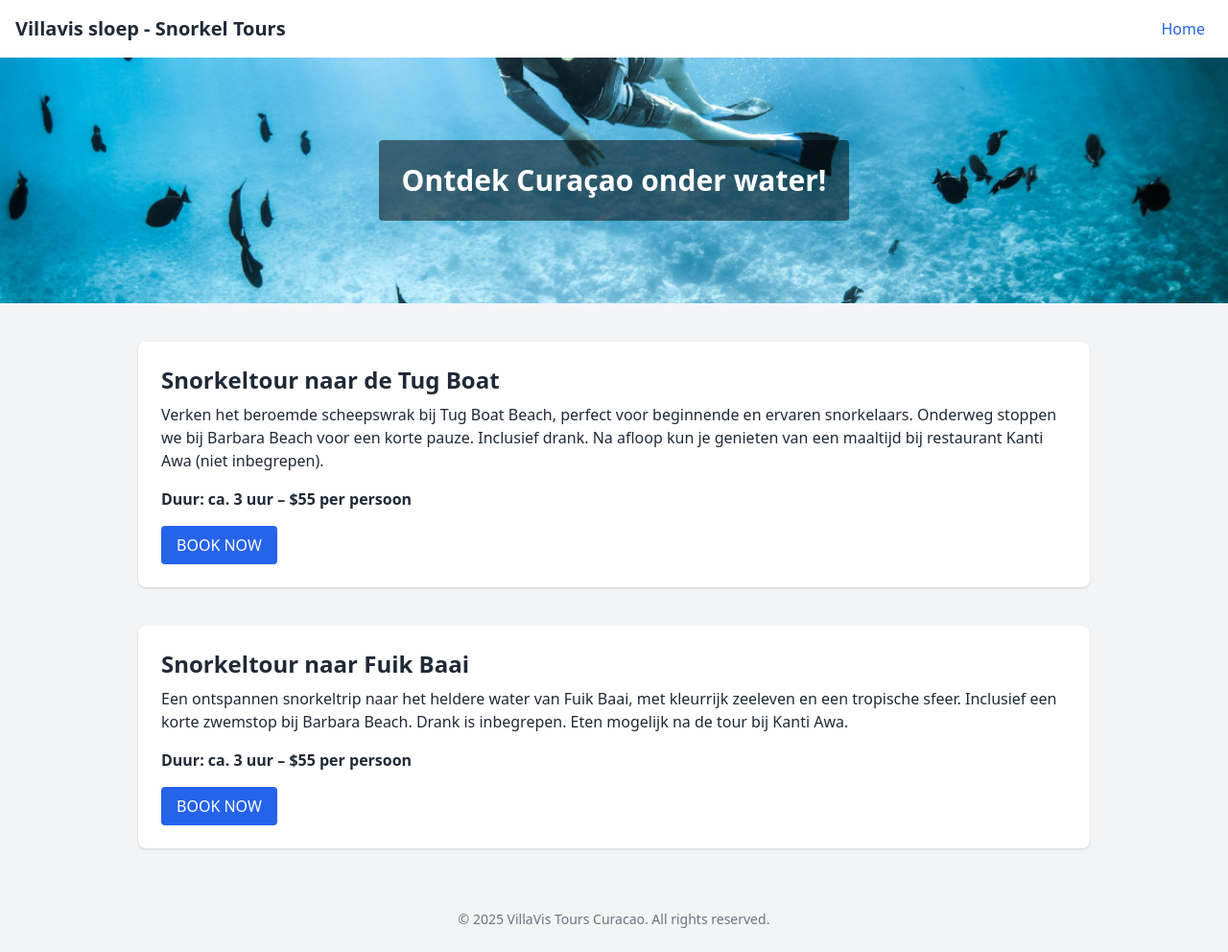
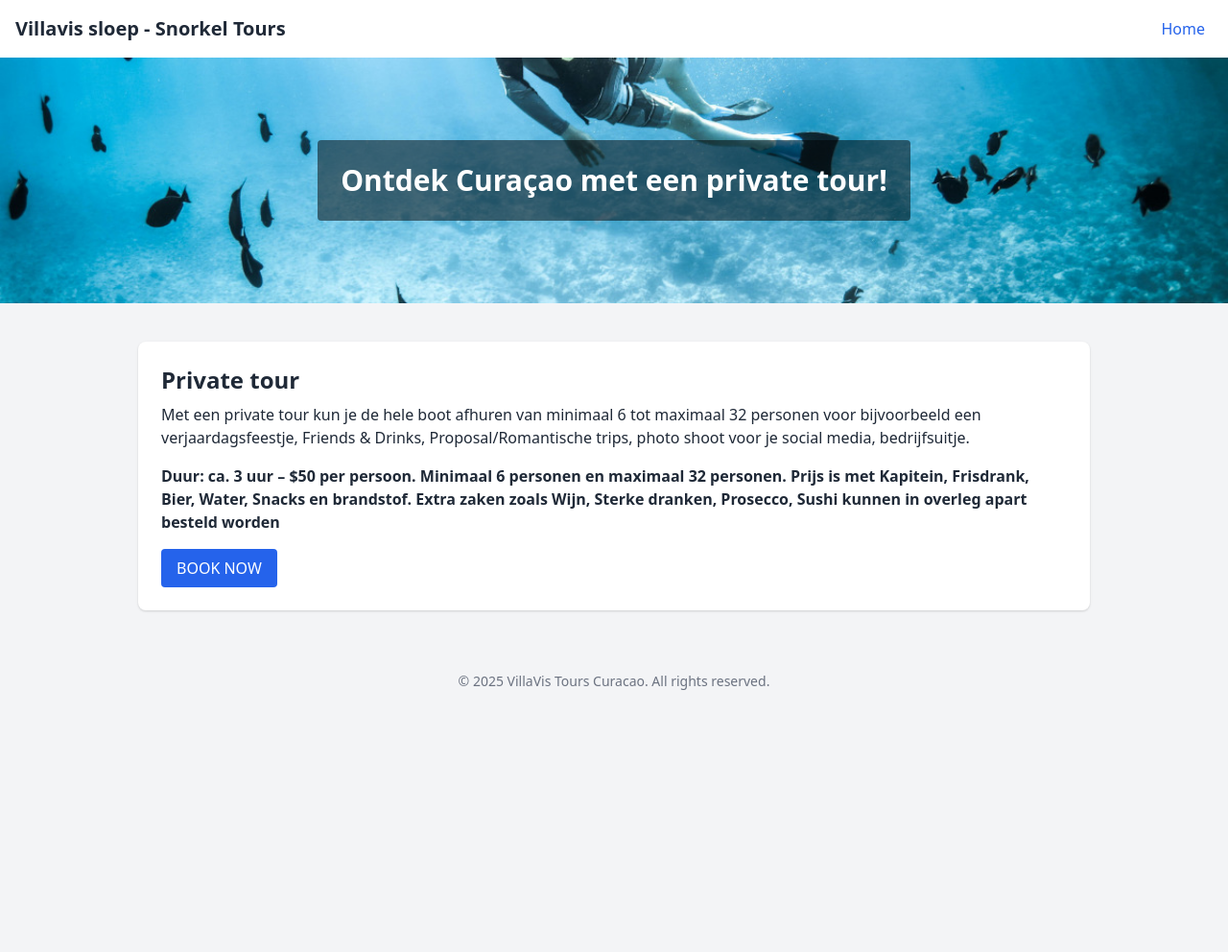
Before and after one commit to tjaracas/villavistours, a Jekyll site: the page snorkel.html, which Jekyll copies as it is, in a window 1280 px wide. Shown: the whole page at 96% size. Built offline with Jekyll 4.4.1, drawn with Linux system fonts in a browser that asks for light colours; after the commit the page ends 900 px from its top, so only the background shows below that.

Commit message:
Update snorkel.html

```diff
--- a/snorkel.html
+++ b/snorkel.html
@@ -17,29 +17,22 @@
 
   <section class="bg-cover bg-center h-64 text-white flex items-center justify-center" style="background-image: url('images/snorkel.jpg');">
     <div class="bg-black bg-opacity-50 p-6 rounded">
-      <h2 class="text-3xl font-bold">Ontdek Curaçao onder water!</h2>
+      <h2 class="text-3xl font-bold">Ontdek Curaçao met een private tour!</h2>
     </div>
   </section>
 
   <main class="max-w-5xl mx-auto py-10 px-4 space-y-10">
 
     <div class="bg-white rounded-lg shadow p-6">
-      <h3 class="text-2xl font-semibold mb-2">Snorkeltour naar de Tug Boat</h3>
+      <h3 class="text-2xl font-semibold mb-2">Private tour</h3>
       <p class="mb-4">
-        Verken het beroemde scheepswrak bij Tug Boat Beach, perfect voor beginnende en ervaren snorkelaars. Onderweg stoppen we bij Barbara Beach voor een korte pauze. Inclusief drank. Na afloop kun je genieten van een maaltijd bij restaurant Kanti Awa (niet inbegrepen).
+        Met een private tour kun je de hele boot afhuren van minimaal 6 tot maximaal 32 personen voor bijvoorbeeld een verjaardagsfeestje, Friends & Drinks, Proposal/Romantische trips, photo shoot voor je social media, bedrijfsuitje.
       </p>
-      <p class="font-bold mb-4">Duur: ca. 3 uur – $55 per persoon</p>
+      <p class="font-bold mb-4">Duur: ca. 3 uur – $50 per persoon. Minimaal 6 personen en maximaal 32 personen. Prijs is met Kapitein, Frisdrank, Bier, Water, Snacks en brandstof. Extra zaken zoals Wijn, Sterke dranken, Prosecco, Sushi kunnen in overleg apart besteld worden </p>
       <a href="booking.html?tour=tugboat" class="inline-block bg-blue-600 text-white px-4 py-2 rounded hover:bg-blue-700">BOOK NOW</a>
     </div>
 
-    <div class="bg-white rounded-lg shadow p-6">
-      <h3 class="text-2xl font-semibold mb-2">Snorkeltour naar Fuik Baai</h3>
-      <p class="mb-4">
-        Een ontspannen snorkeltrip naar het heldere water van Fuik Baai, met kleurrijk zeeleven en een tropische sfeer. Inclusief een korte zwemstop bij Barbara Beach. Drank is inbegrepen. Eten mogelijk na de tour bij Kanti Awa.
-      </p>
-      <p class="font-bold mb-4">Duur: ca. 3 uur – $55 per persoon</p>
-      <a href="booking.html?tour=fuikbaai" class="inline-block bg-blue-600 text-white px-4 py-2 rounded hover:bg-blue-700">BOOK NOW</a>
-    </div>
+
 
   </main>
 
```
